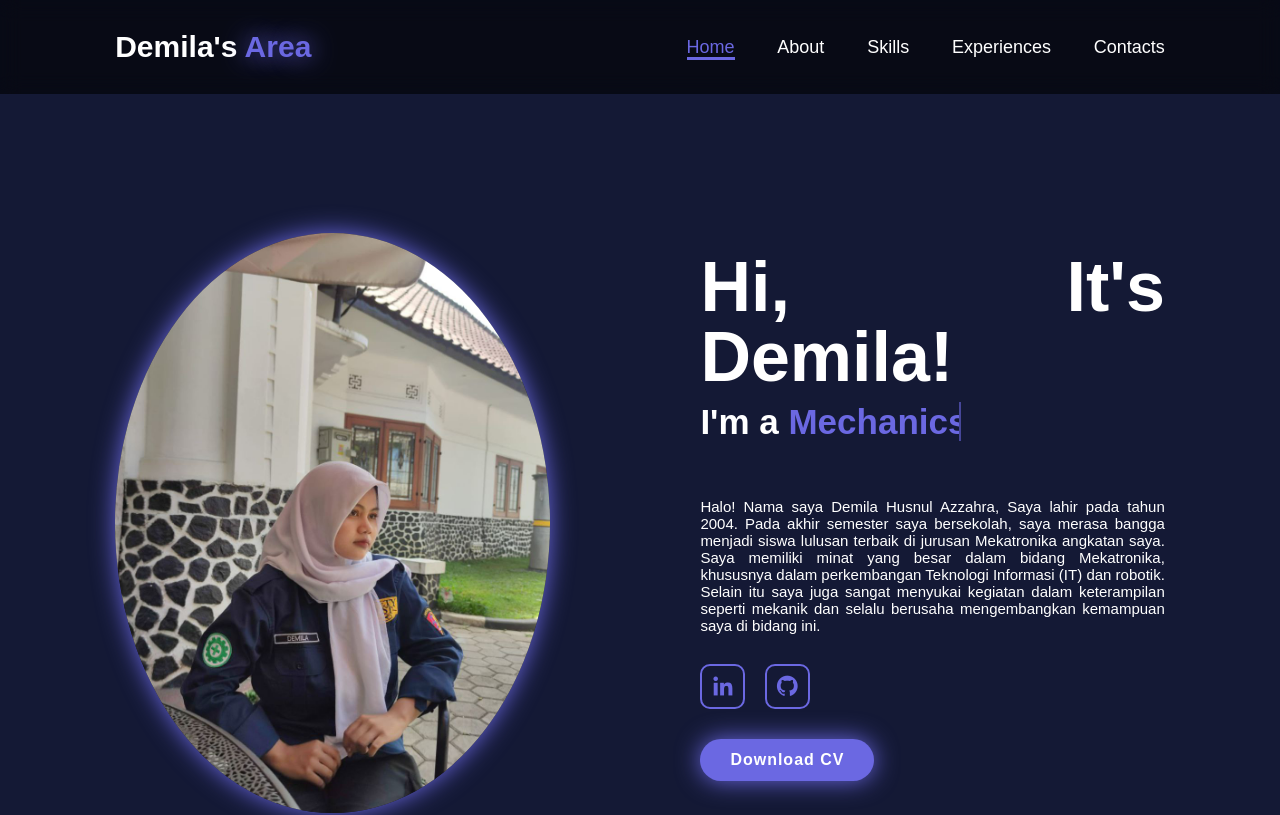
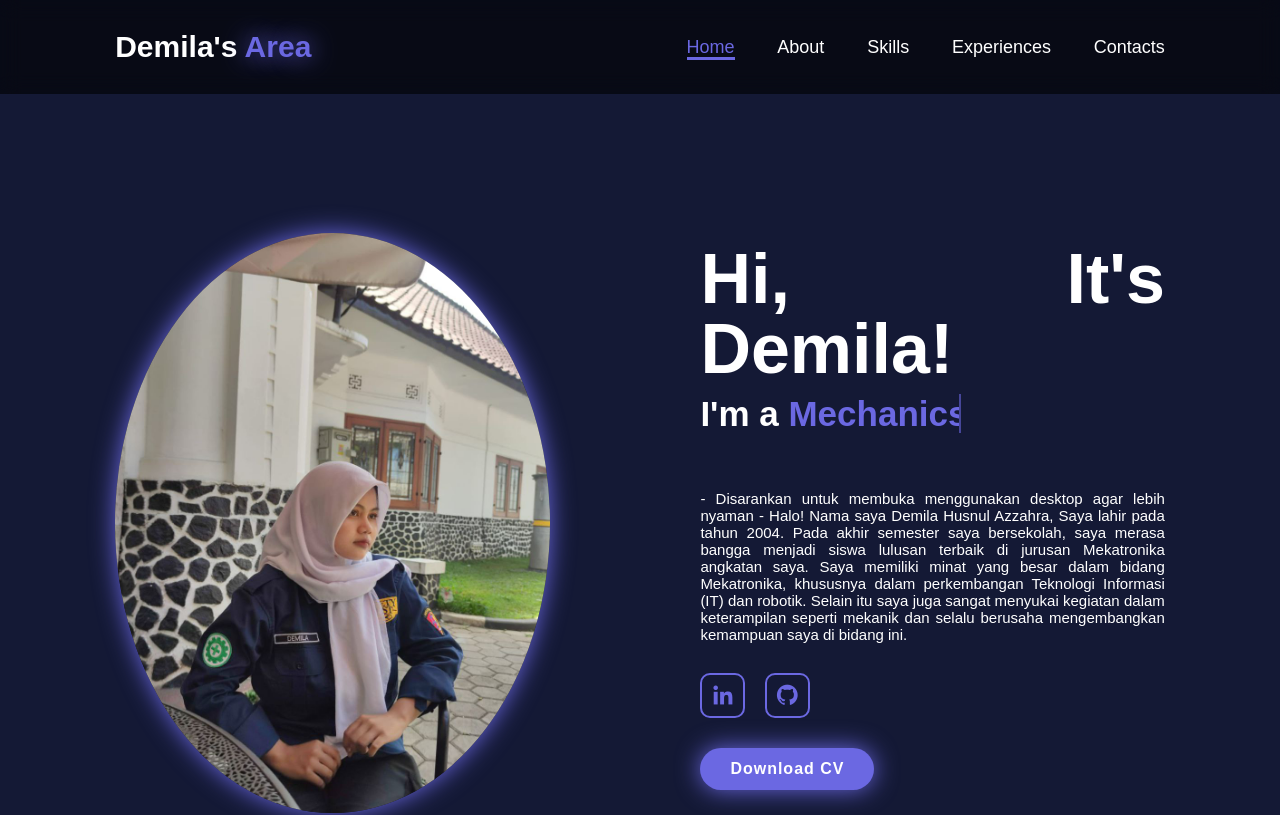
Before and after one commit to arcanedm/Portfolio-Website, a plain HTML site: page index.html in a window 1280 px wide. Shown: the top 815 px of the page. Drawn offline with nearby package versions, Linux system fonts and the light colour scheme.

Commit message:
Update experience tampilan index.html

```diff
--- a/index.html
+++ b/index.html
@@ -31,7 +31,9 @@ content="width=device-width, initial-scale-1.0">
             <h3 class="text-animation">I'm a <span></span></h3>
             <br>
             <br>
-            <p>Halo! Nama saya Demila Husnul Azzahra, Saya lahir pada tahun 2004. Pada akhir semester saya bersekolah, saya merasa bangga menjadi siswa lulusan
+            <p>
+                - Disarankan untuk membuka menggunakan desktop agar lebih nyaman -
+                Halo! Nama saya Demila Husnul Azzahra, Saya lahir pada tahun 2004. Pada akhir semester saya bersekolah, saya merasa bangga menjadi siswa lulusan
                 terbaik di jurusan Mekatronika angkatan saya. Saya memiliki minat yang besar dalam bidang
                 Mekatronika, khususnya dalam perkembangan Teknologi Informasi (IT) dan robotik. Selain itu
                 saya juga sangat menyukai kegiatan dalam keterampilan seperti mekanik dan selalu berusaha
```
